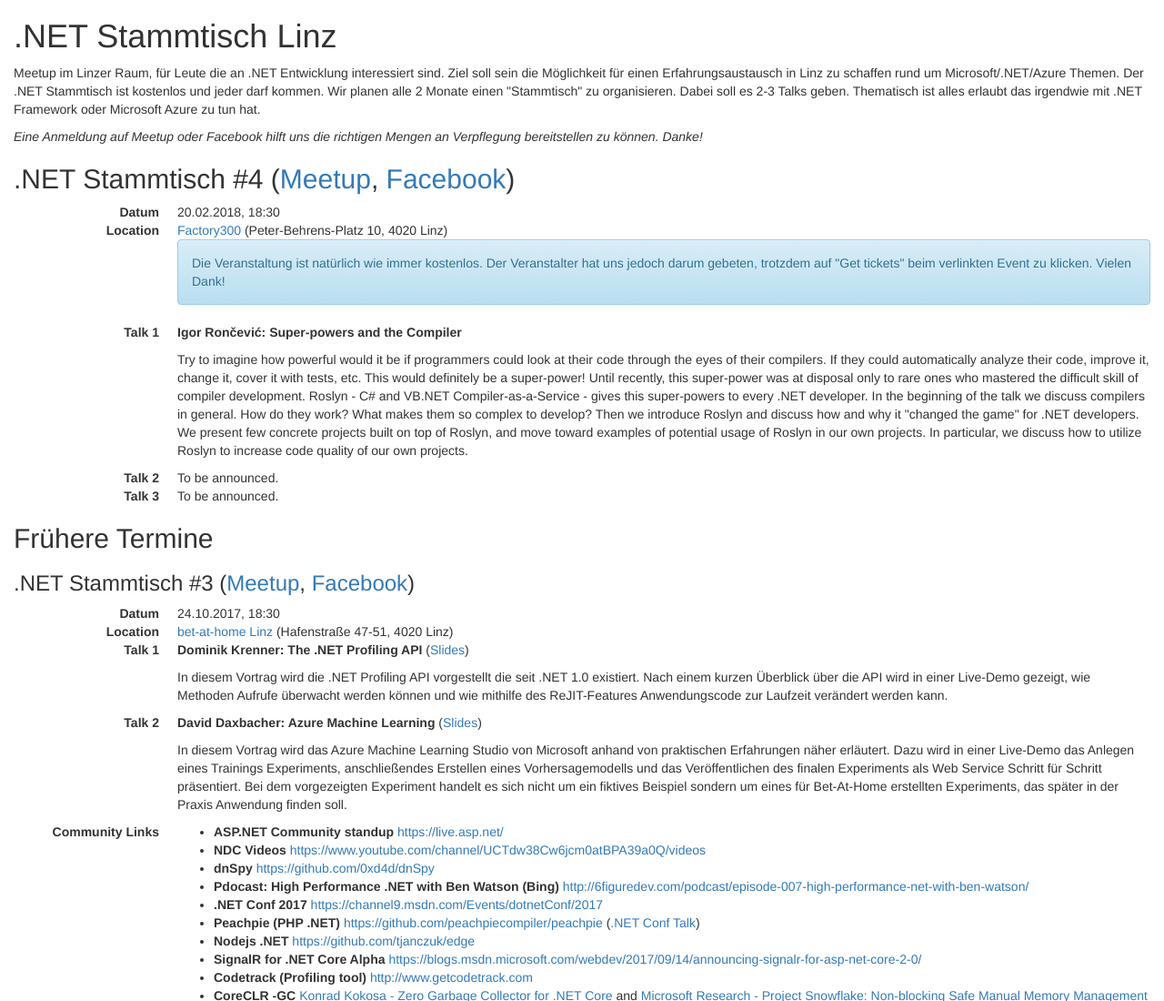
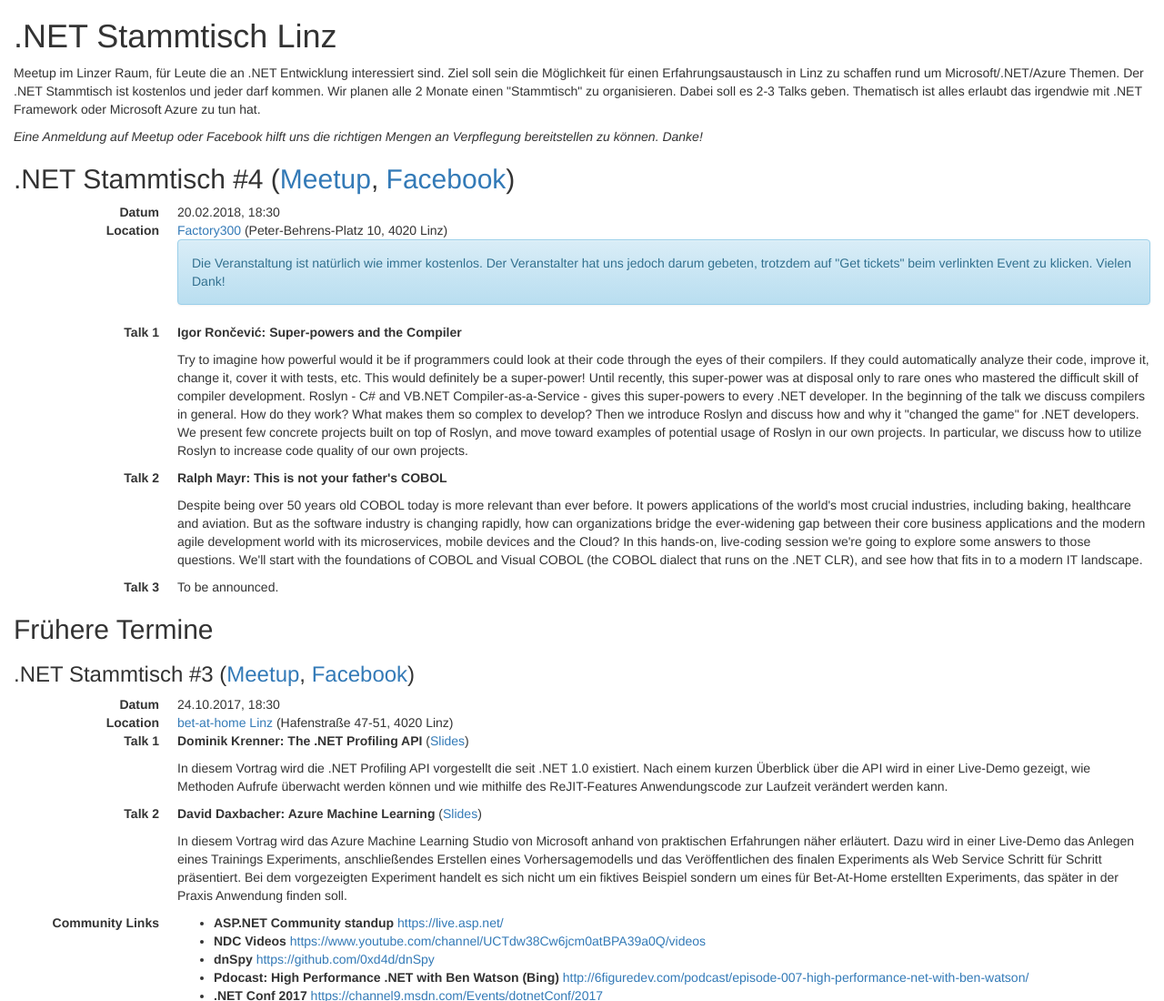
Before and after one commit to dotnetstammtisch/dotnetstammtisch.github.io, a plain HTML site: page index.html in a window 1280 px wide. Shown: the top 1100 px of the page at 91% size. Drawn offline with nearby package versions, Linux system fonts and the light colour scheme.

Commit message:
Update index.html

```diff
--- a/index.html
+++ b/index.html
@@ -52,7 +52,13 @@
                 </p>
             </dd>
             <dt>Talk 2</dt>
-            <dd>To be announced.</dd>
+            <dd>
+                <p><strong>Ralph Mayr: This is not your father's COBOL</strong></p>
+                <p>
+Despite being over 50 years old COBOL today is more relevant than ever before. It powers applications of the world's most crucial industries, including baking, healthcare and aviation. But as the software industry is changing rapidly, how can organizations bridge the ever-widening gap between their core business applications and the modern agile development world with its microservices, mobile devices and the Cloud?
+In this hands-on, live-coding session we're going to explore some answers to those questions. We'll start with the foundations of COBOL and Visual COBOL (the COBOL dialect that runs on the .NET CLR), and see how that fits in to a modern IT landscape.
+                </p>
+            </dd>
             <dt>Talk 3</dt>
             <dd>To be announced.</dd>
         </dl>
```
